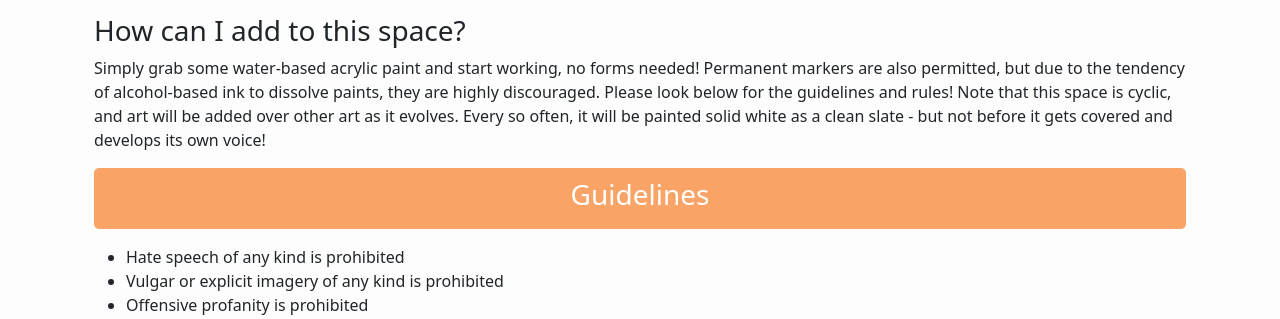
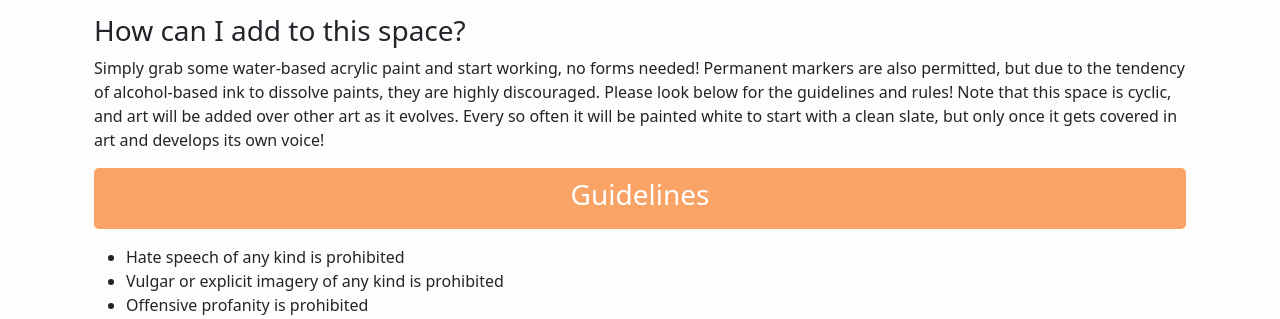
Before and after one commit to wilsonmcdade/tunnelvision, a Flask app: template templates/open-canvas.html in a window 1280 px wide. Shown: the part 714-1033 px from the top of the page. Run offline with Flask 3, Linux system fonts and the light colour scheme; the template is opened without the code that fills it, so the values that code supplies are empty; parts of the project's set-up code (start-up, migrations or seed data) failed here and were passed over; some libraries are stand-ins or nearby versions.

Commit message:
Revise some FAQ language

```diff
--- a/templates/open-canvas.html
+++ b/templates/open-canvas.html
@@ -83,9 +83,9 @@ Open Canvas - TunnelVision
         needed! Permanent markers are also permitted, but due to the tendency of
         alcohol-based ink to dissolve paints, they are highly discouraged.
         Please look below for the guidelines and rules! Note that this space is
-        cyclic, and art will be added over other art as it evolves. Every so
-        often, it will be painted solid white as a clean slate - but not before
-        it gets covered and develops its own voice!
+        cyclic, and art will be added over other art as it evolves. Every so often
+        it will be painted white to start with a clean slate, but only once it
+        gets covered in art and develops its own voice!
     </p>
 
     <div class="banner-value"><h3 class="banner-text">Guidelines</h3></div>
```
